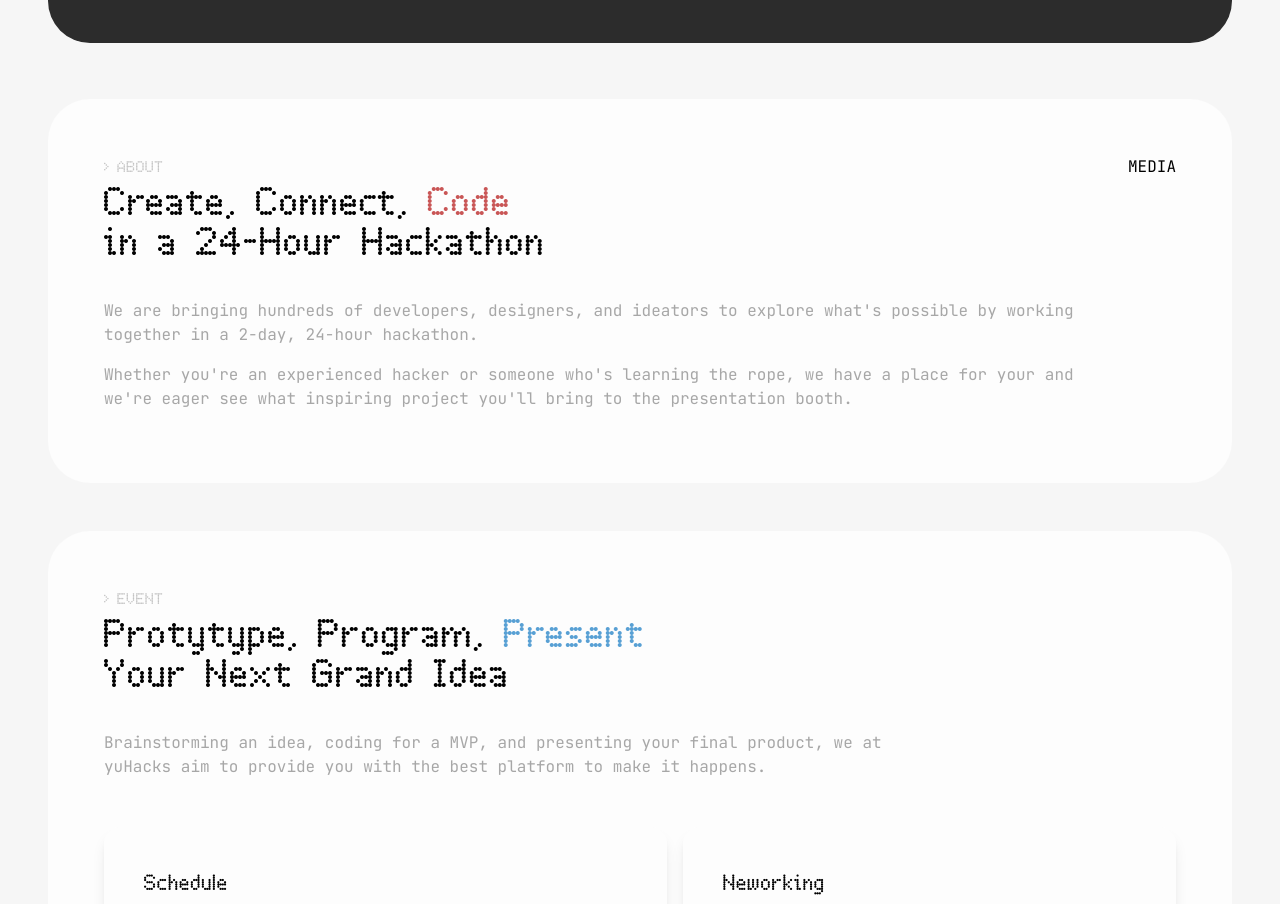
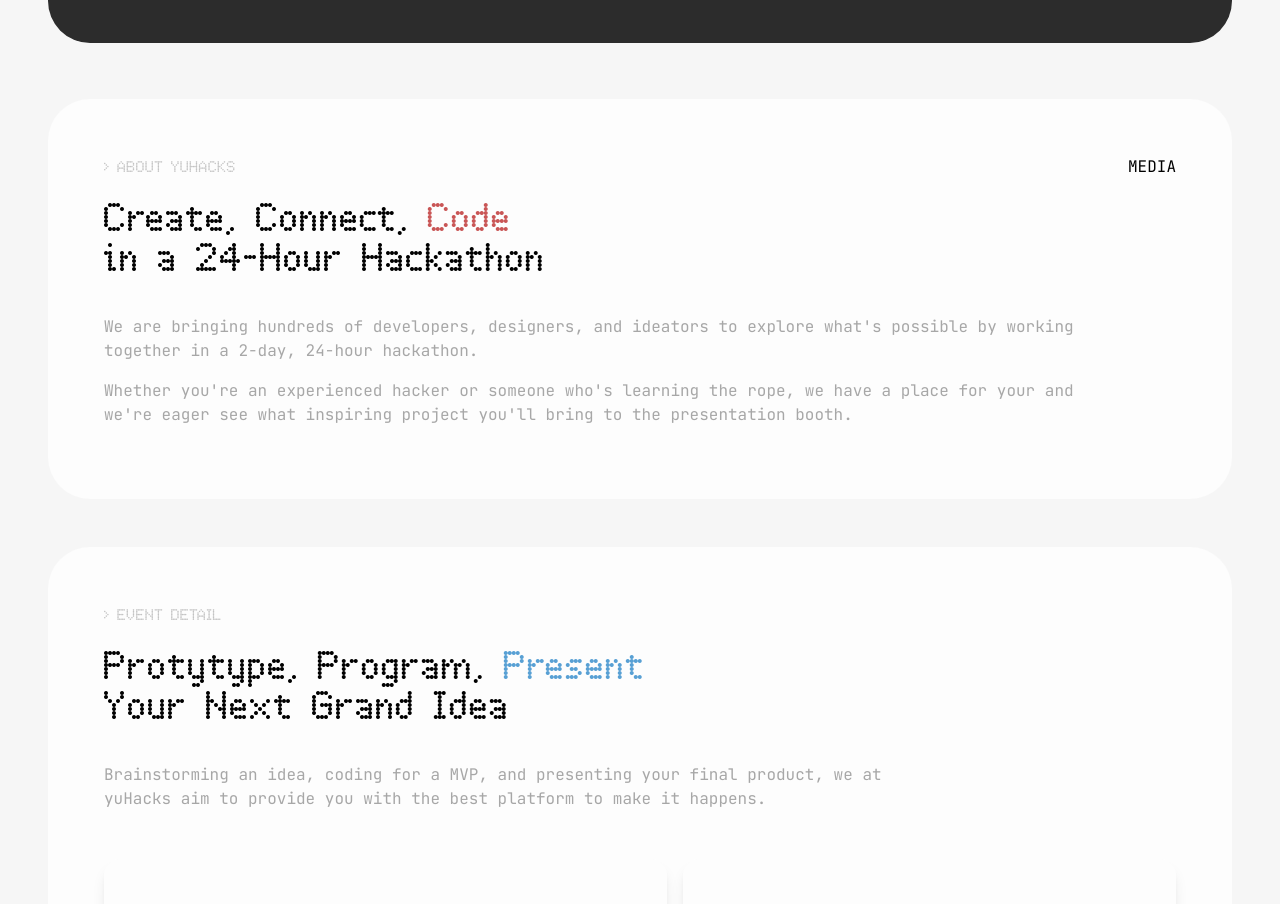
Before and after one commit to gywghhb/yuh-landing, a Next.js app: page / in a window 1280 px wide. Shown: the part 722-1626 px from the top of the page. Built offline with nearby package versions, Linux system fonts and the light colour scheme.

Commit message:
update section title styles

```diff
--- a/src/sections/about.section.tsx
+++ b/src/sections/about.section.tsx
@@ -7,8 +7,8 @@
 interface Props {}
 
 const AboutSection: FC<Props> = () => {
-  const titleStyle = ndot47.className + " text-4xl mb-10 max-w-[460px]"
-  const subtitleStyle = ndot47.className + " text-[14px] text-[#C3C3C3] mb-1"
+  const titleStyle = ndot47.className + " text-4xl mb-10 max-w-[460px] mt-4"
+  const subtitleStyle = ndot47.className + " text-[14px] text-[#C3C3C3]"
   const pStyle = "text-[#A7A7A7] mb-4"
 
   return (
@@ -16,7 +16,7 @@
       <SectionContainer className="my-12">
         <SectionBackground className="flex-col-reverse md:flex-row">
           <div id="about-text" className="mx-6 my-12 md:ml-14 md:my-14">
-            <span className={subtitleStyle}>&gt; ABOUT</span>
+            <span className={subtitleStyle}>&gt; ABOUT YUHACKS</span>
             <h1 className={titleStyle}>Create, Connect, <span className="text-[#C95656]">Code</span> in a 24-Hour Hackathon</h1>
             <p className={pStyle}>We are bringing hundreds of developers, designers, and ideators to explore what&apos;s possible by working together in a 2-day, 24-hour hackathon.</p>
             <p className={pStyle}>Whether you&apos;re an experienced hacker or someone who&apos;s learning the rope, we have a place for your and we&apos;re eager see what inspiring project you&apos;ll bring to the presentation booth.</p>
--- a/src/sections/events.section.tsx
+++ b/src/sections/events.section.tsx
@@ -41,8 +41,8 @@
 };
 
 const EventSection: FC<Props> = () => {
-  const titleStyle = ndot47.className + " text-4xl mb-10 max-w-[560px]";
-  const subtitleStyle = ndot47.className + " text-[14px] text-[#C3C3C3] mb-1";
+  const titleStyle = ndot47.className + " text-4xl mb-10 max-w-[560px] mt-4";
+  const subtitleStyle = ndot47.className + " text-[14px] text-[#C3C3C3]";
   const pStyle = "text-[#A7A7A7] mb-4 max-w-[800px]";
 
   return (
@@ -53,7 +53,7 @@
             id="event-text-container"
             className="mx-6 mt-12 md:mx-14 md:mt-14"
           >
-            <span className={subtitleStyle}>&gt; EVENT</span>
+            <span className={subtitleStyle}>&gt; EVENT DETAIL</span>
             <h1 className={titleStyle}>
               Protytype, Program,{" "}
               <span className="text-[#58A0D4]">Present</span> Your Next Grand
```
